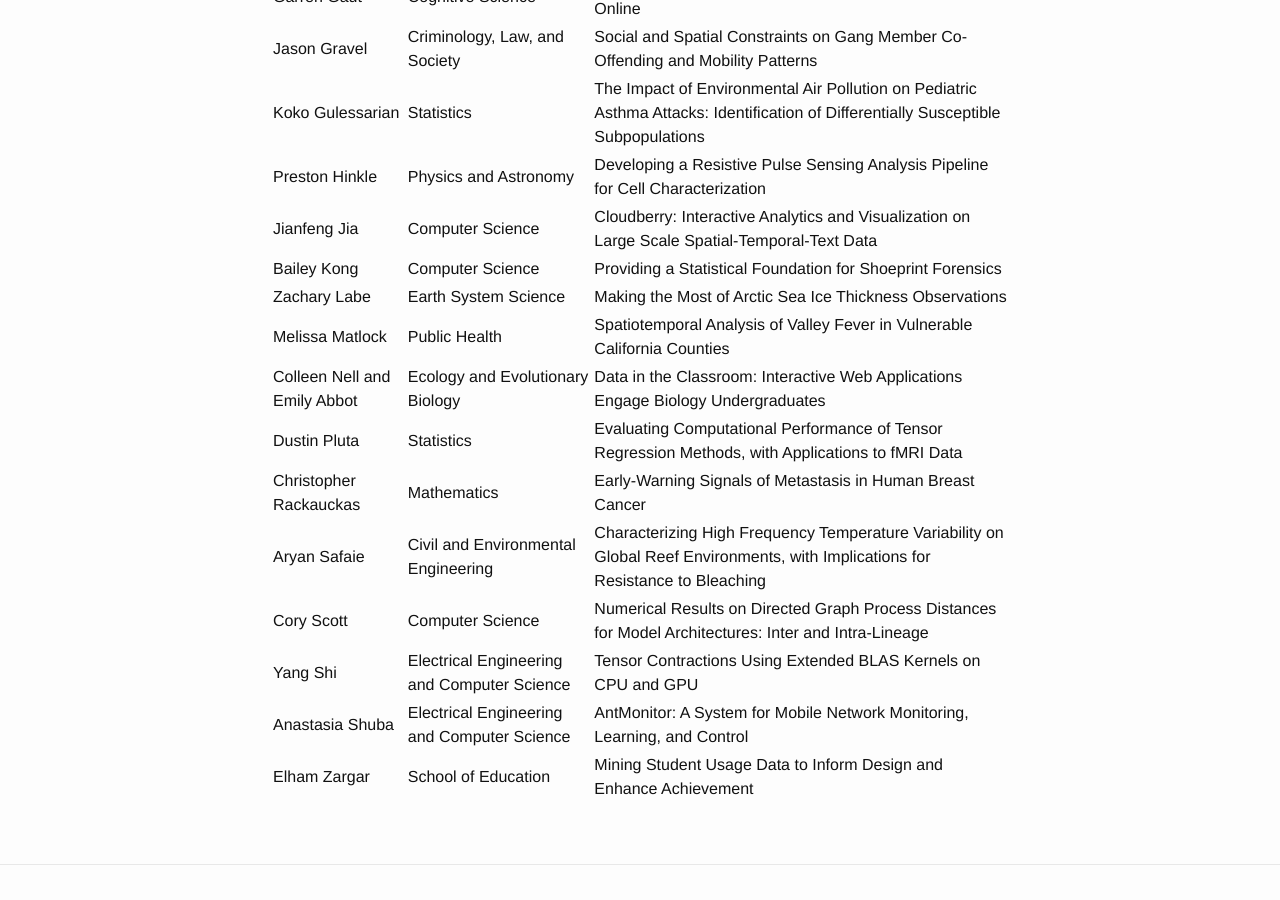
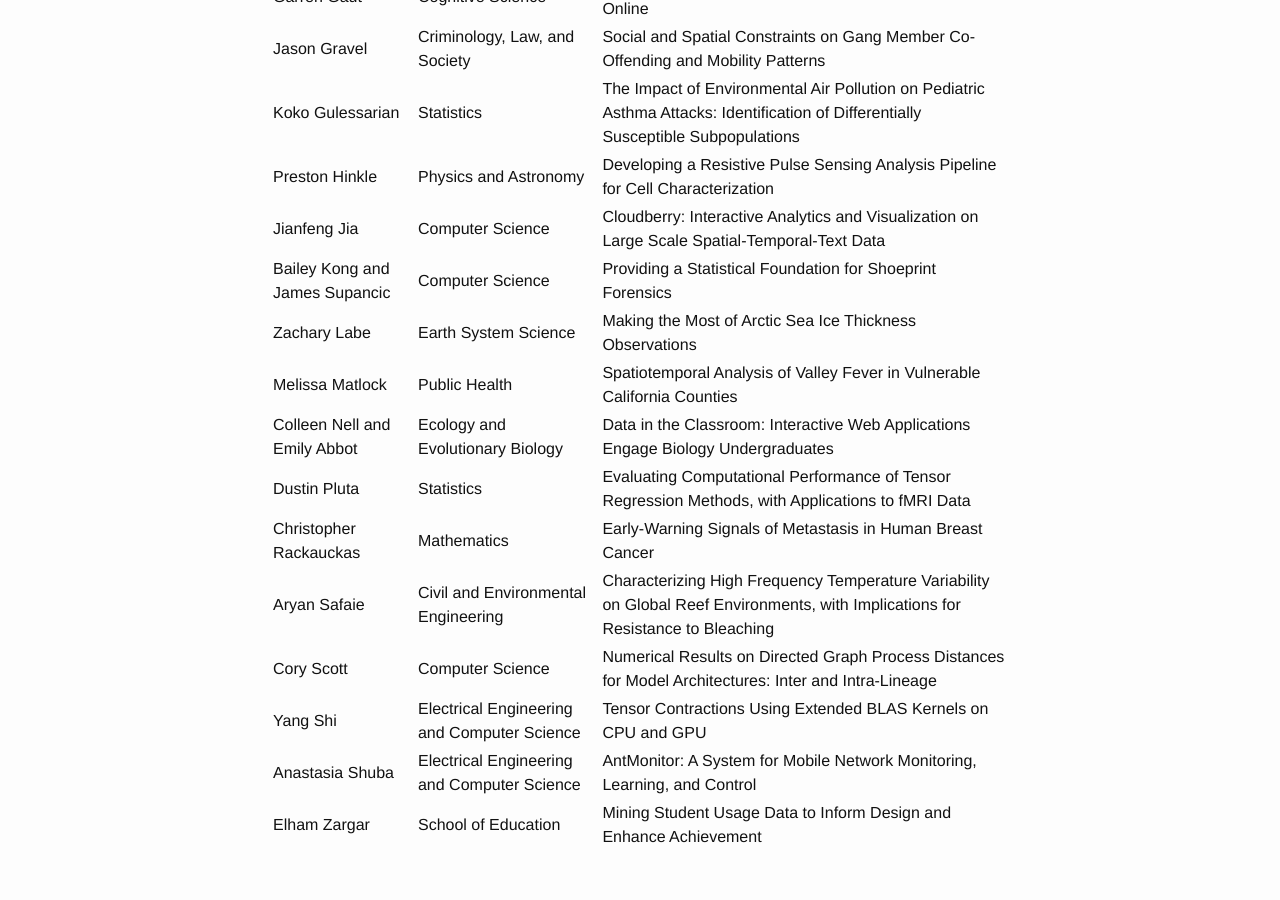
Before and after one commit to UCIDataScienceInitiative/UCIDataScienceInitiative.github.io, a Jekyll site: the page built from _posts/2016-10-07-poster_parts.md, in a window 1280 px wide and 900 px high, scrolled down 540 px. Built offline with Jekyll 4.4.1, drawn with Linux system fonts in a browser that asks for light colours.

Commit message:
Update 2016-10-07-poster_parts.md

```diff
--- a/_posts/2016-10-07-poster_parts.md
+++ b/_posts/2016-10-07-poster_parts.md
@@ -66,7 +66,7 @@ Characterization</td>
 Spatial-Temporal-Text Data</td>
 		</tr>
 		<tr>
-			<td>Bailey Kong</td>
+			<td>Bailey Kong and James Supancic</td>
 			<td>Computer Science</td>
 			<td>Providing a Statistical Foundation for Shoeprint Forensics</td>
 		</tr>
```
